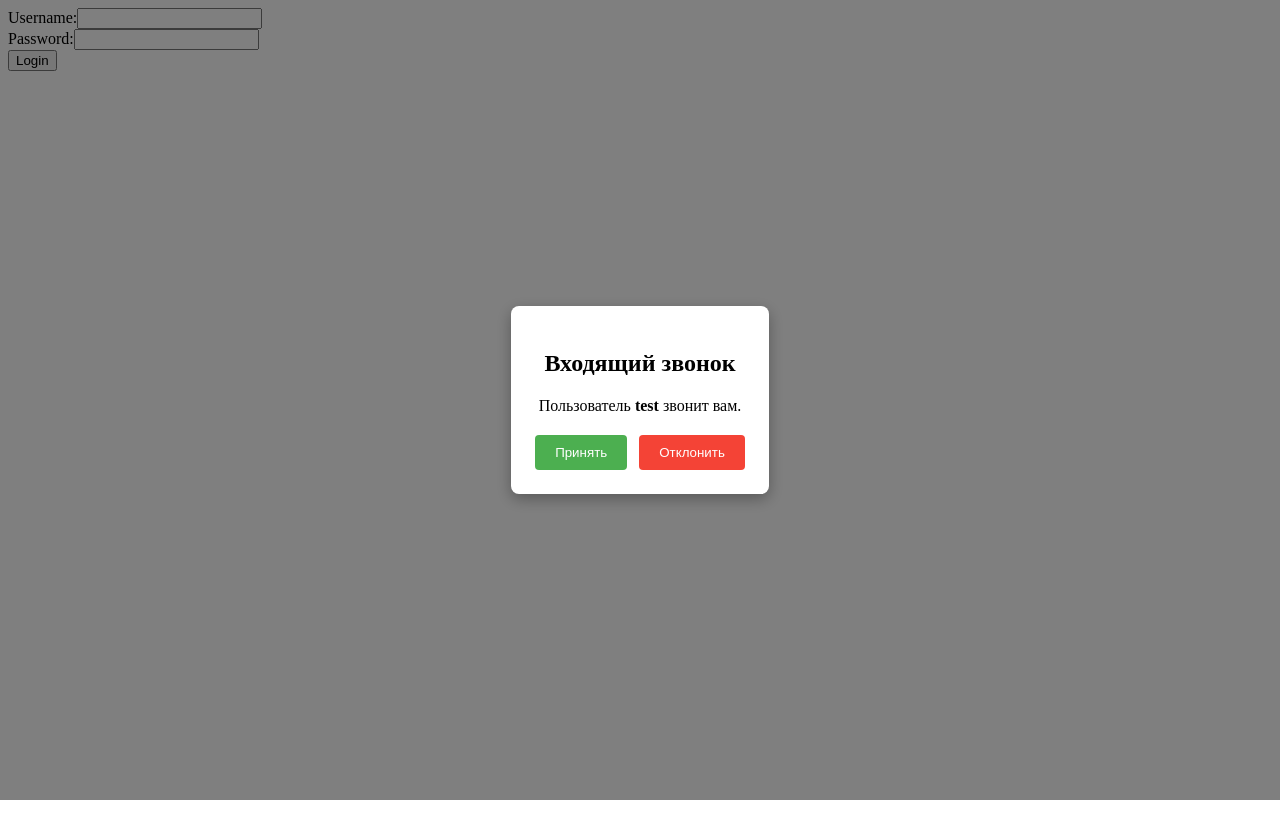
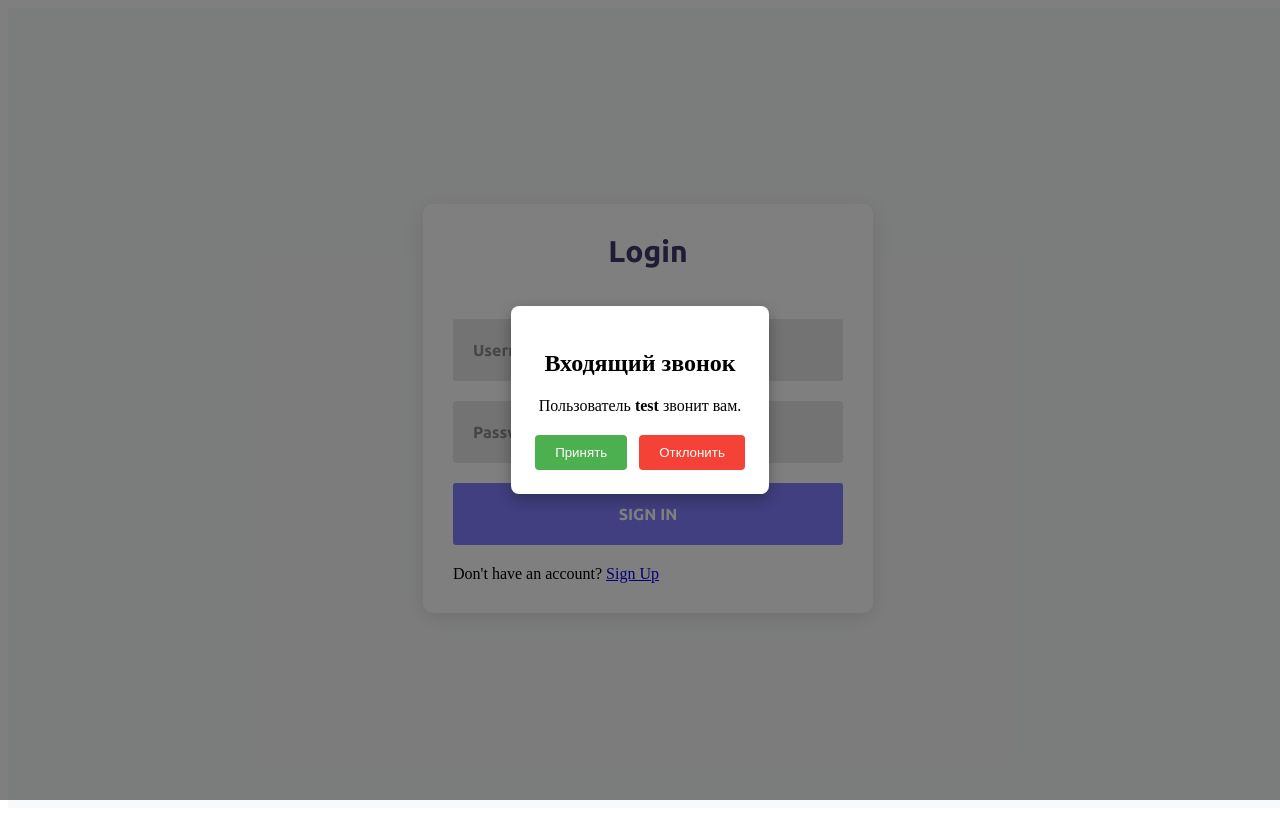
Before and after one commit to LightlinkVC/ui, a React (Vite) app: page /login in a window 1280 px wide. Built offline with nearby package versions, Linux system fonts and the light colour scheme.

Commit message:
Add styles for auth flow

```diff
--- a/src/components/Auth/Login.tsx
+++ b/src/components/Auth/Login.tsx
@@ -1,48 +1,79 @@
 import React, { useState } from "react";
 import { observer } from "mobx-react-lite";
 import { authStore } from "../../store/AuthStore";
+import { Link, useNavigate } from "react-router-dom";
+import "./styles/Auth.css";
 
 const Login: React.FC = observer(() => {
   const [username, setUsername] = useState("");
   const [password, setPassword] = useState("");
   const [error, setError] = useState<string | null>(null);
+  const navigate = useNavigate();
 
   const handleSubmit = async (e: React.FormEvent) => {
     e.preventDefault();
     try {
       await authStore.login(username, password);
-      if (!authStore.isAuthenticated) {
-        setError("Login failed");
-      }
+
+      navigate('/');
     } catch (err) {
       console.error("Login error:", err);
-      setError("Login failed");
+
+      if (err instanceof Error) {
+        setError(err.message);
+      } else {
+        setError(String(err));
+      }
     }
   };
 
   return (
-    <form onSubmit={handleSubmit}>
-      <div>
-        <label>Username:</label>
+    <div className="content_wrapper">
+      <div className="login_window">
+        <form onSubmit={handleSubmit} className="form_wrapper">
+          <span className="login_header">Login</span>
+
+          <div className="form_text_input_wrapper">
             <input
               type="text"
+              className="form_text_input"
+              placeholder="Username"
               value={username}
               onChange={(e) => setUsername(e.target.value)}
               required
             />
           </div>
-      <div>
-        <label>Password:</label>
+
+          <div className="form_text_input_wrapper">
             <input
               type="password"
+              className="form_text_input"
+              placeholder="Password"
               value={password}
               onChange={(e) => setPassword(e.target.value)}
               required
             />
           </div>
-      <button type="submit">Login</button>
-      {error && <p>{error}</p>}
+
+          {error && <div className="error_message">{error}</div>}
+
+          <div className="login_button_wrapper">
+            <button type="submit" className="login_button">
+              SIGN IN
+            </button>
+          </div>
+
+          <div className="have_no_acc_wrapper">
+            <span className="have_no_acc_text">
+              Don't have an account?{" "}
+              <Link to="/signup" className="non_ref signup_link">
+                Sign Up
+              </Link>
+            </span>
+          </div>
         </form>
+      </div>
+    </div>
   );
 });
 
--- a/src/components/Auth/Signup.tsx
+++ b/src/components/Auth/Signup.tsx
@@ -1,49 +1,79 @@
 import React, { useState } from "react";
 import { observer } from "mobx-react-lite";
 import { authStore } from "../../store/AuthStore";
+import { Link, useNavigate  } from "react-router-dom";
+import "./styles/Auth.css";
 
 const Register: React.FC = observer(() => {
   const [username, setUsername] = useState("");
   const [password, setPassword] = useState("");
   const [error, setError] = useState<string | null>(null);
+  const navigate = useNavigate();
 
   const handleSubmit = async (e: React.FormEvent) => {
     e.preventDefault();
     try {
-      // Вызываем метод регистрации
       await authStore.register(username, password);
-      if (!authStore.isAuthenticated) {
-        setError("Registration failed");
-      }
+
+      navigate('/');
     } catch (err) {
       console.error("Registration error:", err);
-      setError("Registration failed");
+
+      if (err instanceof Error) {
+        setError(err.message);
+      } else {
+        setError(String(err));
+      }
     }
   };
 
   return (
-    <form onSubmit={handleSubmit}>
-      <div>
-        <label>Username:</label>
+    <div className="content_wrapper">
+      <div className="login_window">
+        <form onSubmit={handleSubmit} className="form_wrapper">
+          {error && <div className="error_message">{error}</div>}
+
+          <span className="login_header">Sign Up</span>
+
+          <div className="form_text_input_wrapper">
             <input
               type="text"
+              className="form_text_input"
+              placeholder="Username"
               value={username}
               onChange={(e) => setUsername(e.target.value)}
               required
             />
           </div>
-      <div>
-        <label>Password:</label>
+
+          <div className="form_text_input_wrapper">
             <input
               type="password"
+              className="form_text_input"
+              placeholder="Password"
               value={password}
               onChange={(e) => setPassword(e.target.value)}
               required
             />
           </div>
-      <button type="submit">Register</button>
-      {error && <p>{error}</p>}
+
+          <div className="login_button_wrapper">
+            <button type="submit" className="login_button">
+              CREATE ACCOUNT
+            </button>
+          </div>
+
+          <div className="have_no_acc_wrapper">
+            <span className="have_no_acc_text">
+              Already have an account?{" "}
+              <Link to="/login" className="non_ref signup_link">
+                Sign In
+              </Link>
+            </span>
+          </div>
         </form>
+      </div>
+    </div>
   );
 });
 
--- /dev/null
+++ b/src/components/Auth/styles/Auth.css
@@ -0,0 +1,109 @@
+@font-face {
+    font-family: "Ubuntu-Regular";
+    src: url("../fonts/ofont.ru_Ubuntu.ttf");
+}
+@font-face {
+    font-family: "Ubuntu-Bold";
+    src: url("../fonts/ubuntu-bold_[allfont.ru].ttf");
+}
+
+.content_wrapper {
+  height: 100vh;
+  width: 100vw;
+  display: flex;
+  justify-content: center;
+  align-items: center;
+  background: #f8f9fa;
+}
+
+.login_window {
+  width: 390px;
+  padding: 30px;
+  background: white;
+  border-radius: 10px;
+  box-shadow: 0 5px 20px rgba(0,0,0,0.1);
+}
+
+.form_wrapper {
+  display: flex;
+  flex-direction: column;
+  gap: 20px;
+}
+
+.login_header {
+  font-family: "Ubuntu-Bold", sans-serif;
+  font-size: 30px;
+  color: #403866;
+  text-align: center;
+  margin-bottom: 30px;
+}
+
+.form_text_input_wrapper {
+  background: #e6e6e6;
+  border-radius: 3px;
+  transition: all 0.3s ease;
+}
+
+.form_text_input_wrapper:focus-within {
+  background: #d9d9d9;
+}
+
+.form_text_input {
+  width: 100%;
+  height: 62px;
+  padding: 0 20px;
+  border: none;
+  background: transparent;
+  font-family: "Ubuntu-Bold", sans-serif;
+  font-size: 16px;
+  color: #403866;
+  outline: none;
+}
+
+.form_text_input::placeholder {
+  color: #666;
+  opacity: 0.7;
+}
+
+.login_button {
+  width: 100%;
+  height: 62px;
+  background: #827ffe;
+  color: white;
+  border: none;
+  border-radius: 3px;
+  font-family: "Ubuntu-Bold", sans-serif;
+  font-size: 16px;
+  text-transform: uppercase;
+  cursor: pointer;
+  transition: all 0.3s ease;
+}
+
+.login_button:hover {
+  background: #6b68d1;
+}
+
+.error_message {
+  color: #e74c3c;
+  font-family: "Ubuntu-Regular", sans-serif;
+  font-size: 14px;
+  text-align: center;
+  margin-top: -10px;
+}
+
+@media (max-width: 480px) {
+  .login_window {
+    width: 90%;
+    padding: 20px;
+  }
+
+  .form_text_input {
+    height: 50px;
+    font-size: 14px;
+  }
+
+  .login_button {
+    height: 50px;
+    font-size: 14px;
+  }
+}
```
Also changed, not shown: src/components/Auth/fonts/ofont.ru_Ubuntu.ttf (added), src/components/Auth/fonts/ubuntu-bold_[allfont.ru].ttf (added). Lines whose indentation alone changed are shown as unchanged.
